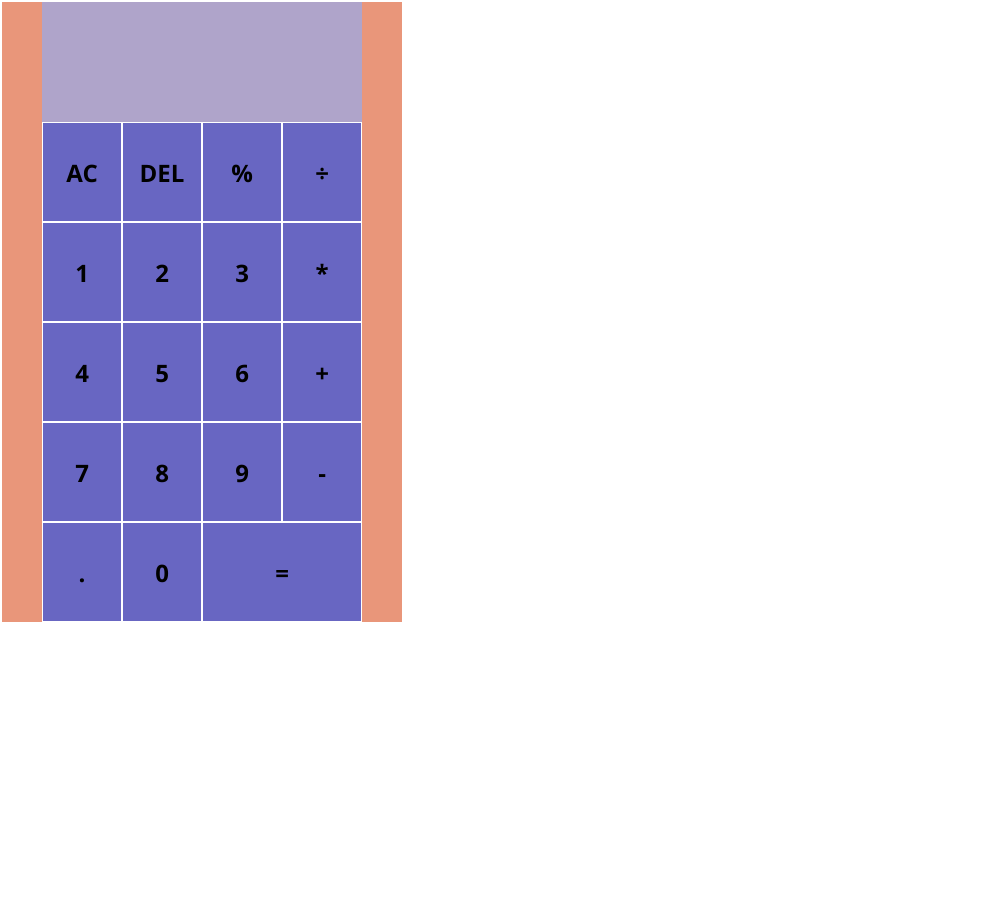
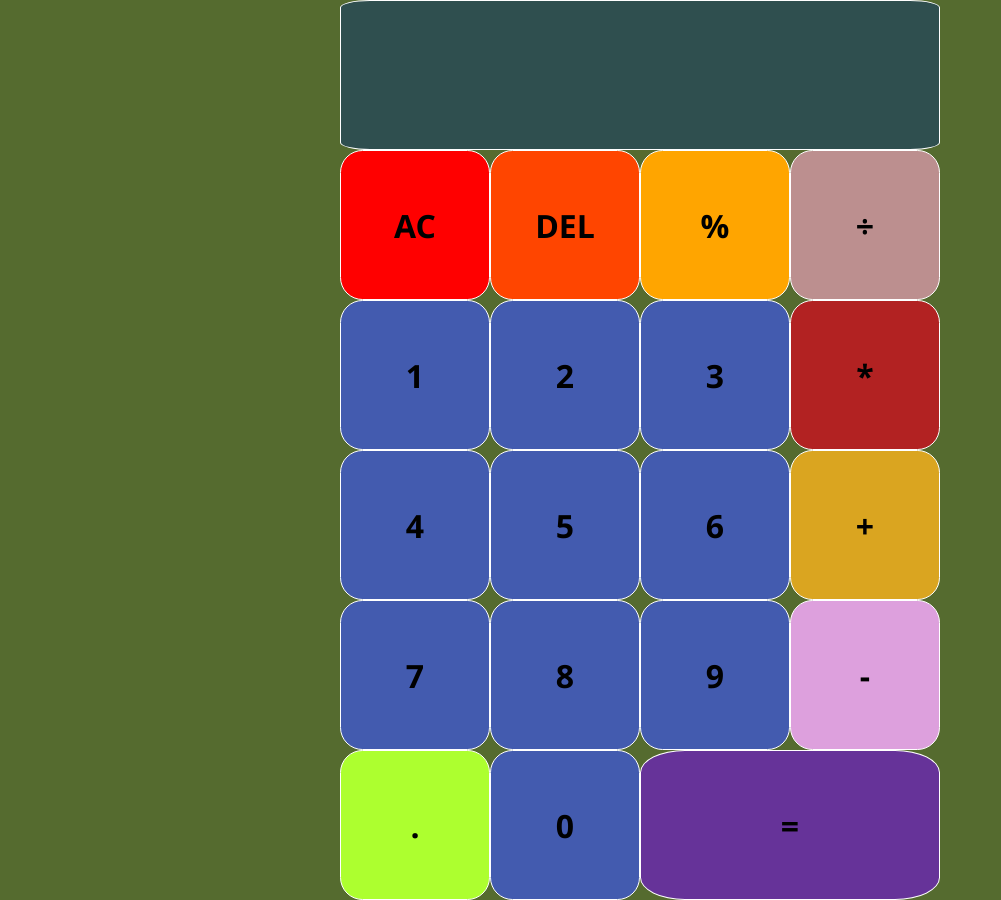
Before and after one commit to IamPrime/Modulo-chrome_extension, a browser extension: page ModulusCalc/index.html in a window 1280 px wide. Shown: the whole page, without its empty margins (0-1001 px from the left). Before the commit the page ends 800 px from the top, so only its background shows below. Drawn offline with Linux system fonts and the light colour scheme.

Commit message:
Add files via upload

```diff
--- a/ModulusCalc/index.html
+++ b/ModulusCalc/index.html
@@ -15,25 +15,25 @@
                 <div data-prevOperand class="prev-operand"></div>
                 <div data-curOperand class="cur-operand"></div>
             </div>
-            <button data-allClear>AC</button>
-            <button data-delete>DEL</button>
-            <button data-operation>%</button>
-            <button data-operation>÷</button>
+            <button data-allClear style="background-color: red">AC</button>
+            <button data-delete style="background-color: orangered">DEL</button>
+            <button data-operation style="background-color: orange">%</button>
+            <button data-operation style="background-color: rosybrown">÷</button>
             <button data-number>1</button>
             <button data-number>2</button>
             <button data-number>3</button>
-            <button data-operation>*</button>
+            <button data-operation style="background-color: firebrick">*</button>
             <button data-number>4</button>
             <button data-number>5</button>
             <button data-number>6</button>
-            <button data-operation>+</button data-operation>
+            <button data-operation style="background-color: goldenrod">+</button data-operation>
             <button data-number>7</button>
             <button data-number>8</button>
             <button data-number>9</button>
-            <button data-operation>-</button>
-            <button data-number>.</button>
+            <button data-operation style="background-color: plum">-</button>
+            <button data-number style="background-color: greenyellow">.</button>
             <button data-number>0</button>
-            <button data-equals class="span-two">=</button>
+            <button data-equals class="span-two" style="background-color: rebeccapurple">=</button>
         </div>
     </div>
 </body>
--- a/ModulusCalc/style.css
+++ b/ModulusCalc/style.css
@@ -7,31 +7,25 @@
 body{
     padding: 0;
     margin: 0;
-}
+    background: darkolivegreen;
 
-.container, .calc-grid{
-    width: 400px;
-    height: 620px;
-}
-.container{
-    margin: 2px 2px;
-    background-color: darksalmon;
 }
 
 .calc-grid{
     display: grid;
     justify-content: center;
     align-content: center;
-    max-height: 100vh;
+    min-height: 100vh;
     position: relative;
-    grid-template-columns: repeat(4, 80px);
-    grid-template-rows: minmax(120px, auto) repeat(5, 100px);
+    grid-template-columns: repeat(4, 150px);
+    grid-template-rows: minmax(150px, auto) repeat(5, 150px);
 }
 
 .calc-grid > button{
     cursor: pointer;
-    font-size: 1.5rem;
+    font-size: 2rem;
     border: 1px solid white;
+    border-radius: 15%;
     outline: none;
     background-color: rgba(62, 86, 218, .75);
 }
@@ -42,15 +36,18 @@ body{
 
 .span-two{
     grid-column: span 2;
+
 }
 
 .output{
     grid-column: 1 / -1;
-    background: rgba(157, 168, 229, 0.75);
+    background: darkslategray;
     display: flex;
     justify-content: space-around;
     align-items: flex-end;
     flex-direction: column;
+    border: 1px solid white;
+    border-radius: 5%;
     padding: 10px;
     word-wrap: break-word;
     word-break: break-all;
```
